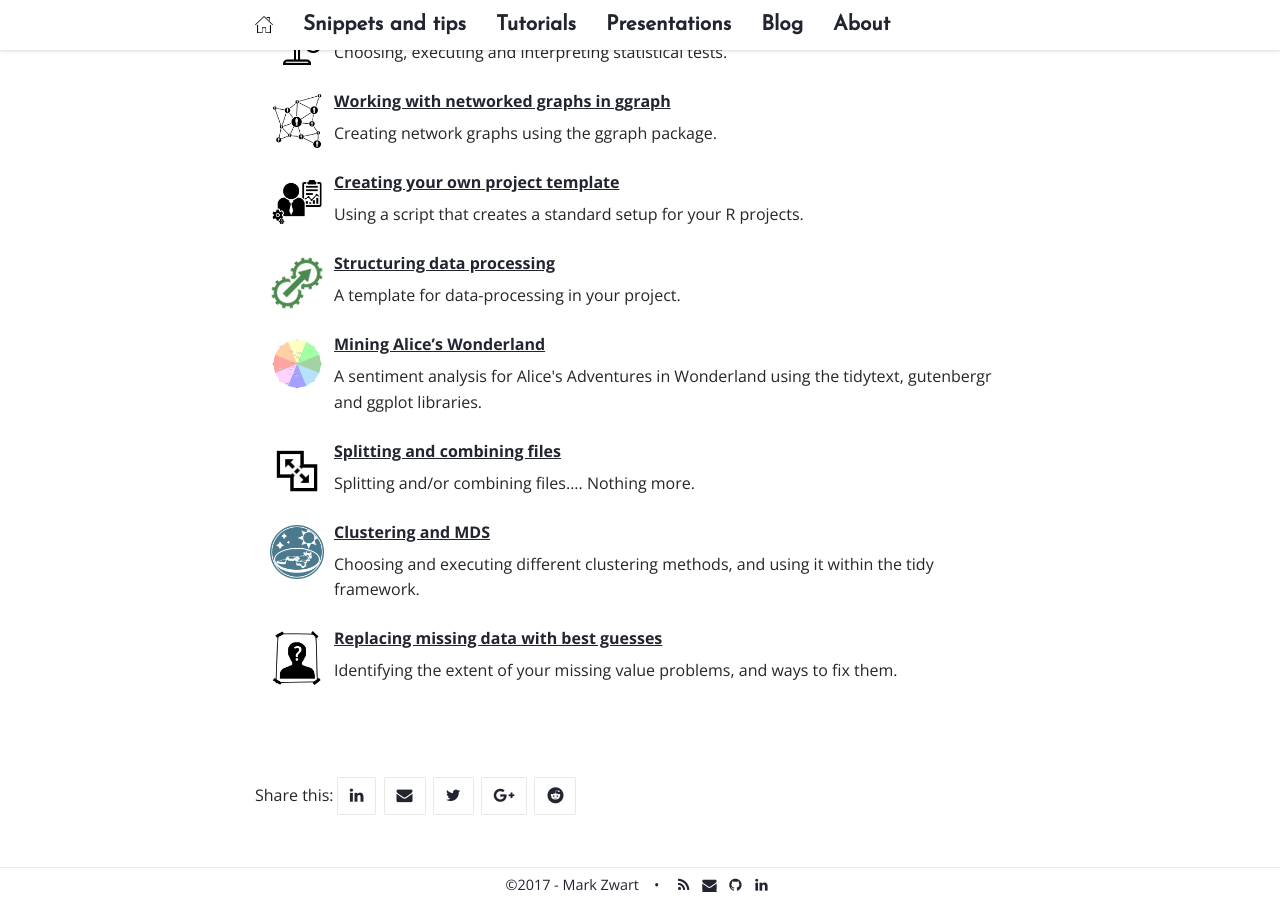
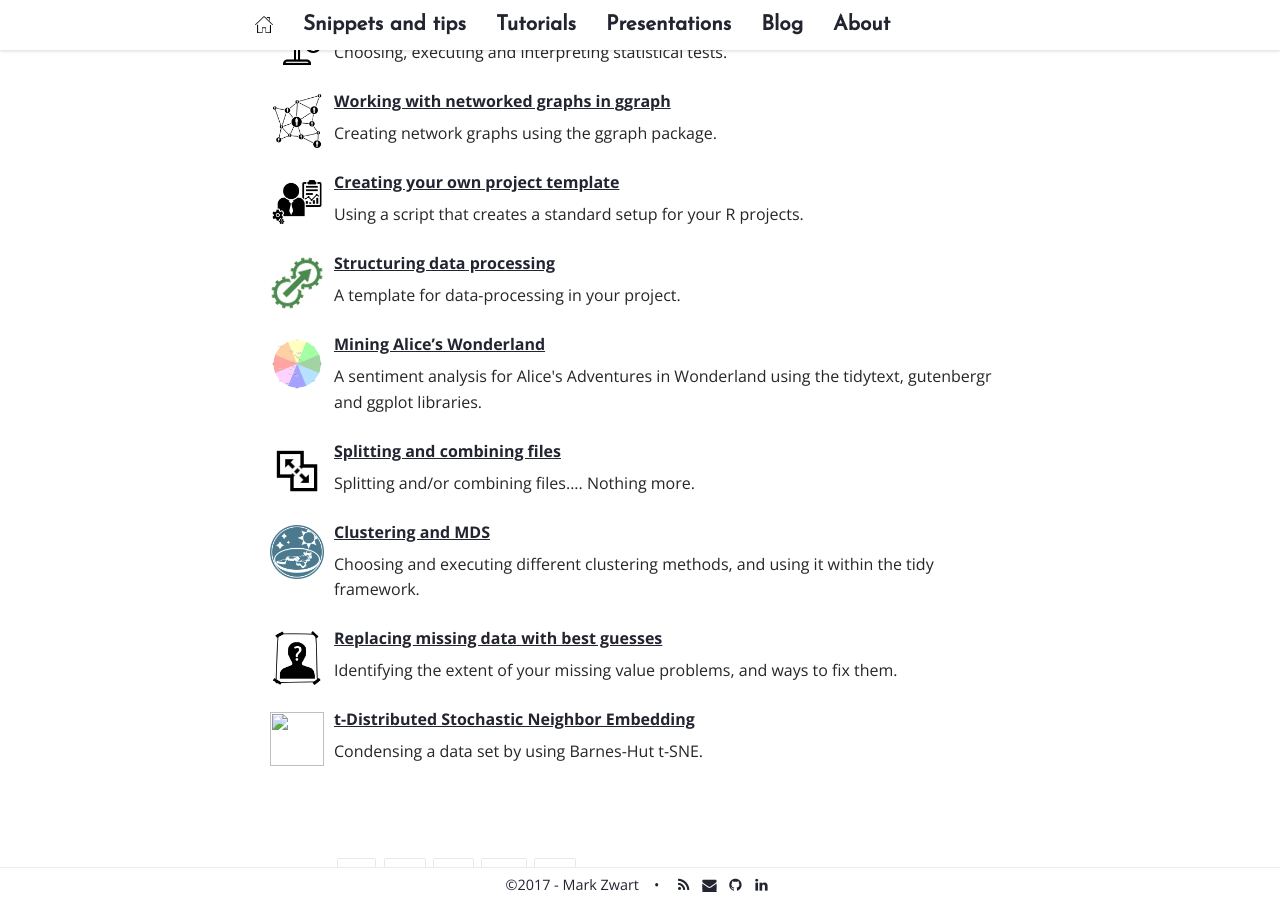
Before and after one commit to mark-me/mark-me.github.io, a Jekyll site: the page built from _pages/02-tutorials.md, in a window 1280 px wide and 900 px high, scrolled down 456 px. Built offline with Jekyll 4.4.1, drawn with Linux system fonts in a browser that asks for light colours; nearby versions of some CDN libraries; comment, search, counter and statistics services are not loaded.

Commit message:
Update tutorial-index.yml

```diff
--- a/_data/tutorial-index.yml
+++ b/_data/tutorial-index.yml
@@ -48,6 +48,11 @@
   image: /_pages/tutorials/impute-missings/impute-missings.png
   description: Identifying the extent of your missing value problems, and ways to fix them.
 
+- title: t-Distributed Stochastic Neighbor Embedding
+  url: /t-sne/
+  image: /_pages/tutorials/pca/t-sne.png
+  description: Condensing a data set by using Barnes-Hut t-SNE.
+
 ---
 layout: page
 title: Raster maps
```
